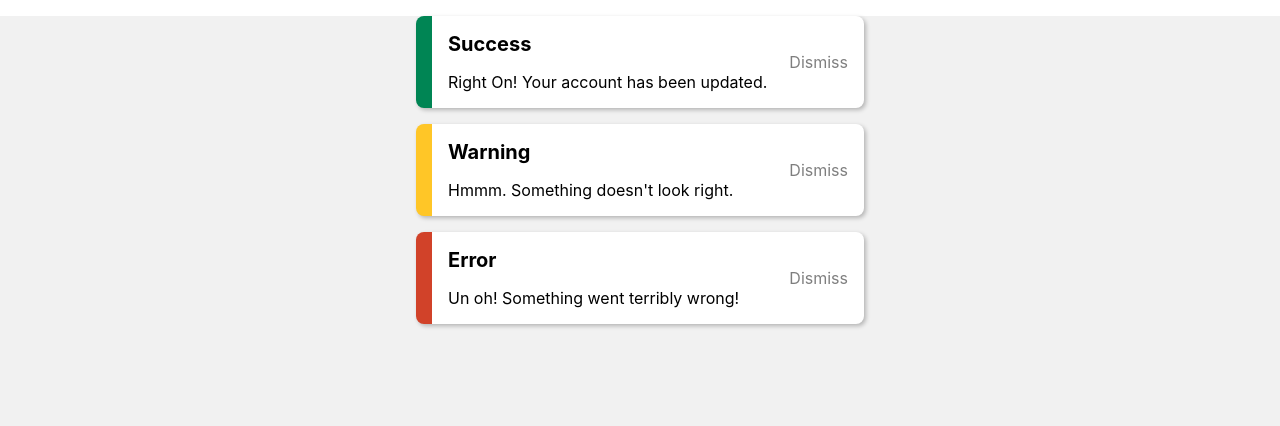
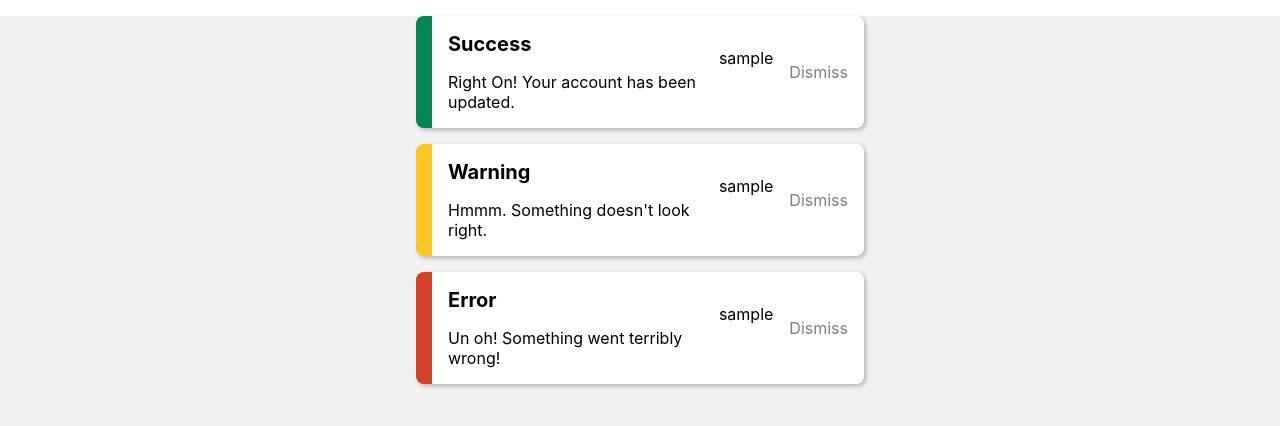
Before and after one commit to Ann9510/super-react, a React (Create React App) app in the folder react-practice/: page / in a window 1280 px wide. Shown: the top 426 px of the page. Built offline with nearby package versions, Linux system fonts and the light colour scheme.

Commit message:
26강 완료
- state 적용을 위한 text 변수 생성

```diff
--- a/react-practice/src/components/Toast.js
+++ b/react-practice/src/components/Toast.js
@@ -3,13 +3,16 @@ import "./Toast.css";
 import ToastMessage from "./ToastMessage";
 
 const Toast = ({ message }) => {
+  let text = "sample";
   const buttonClickHandler = (title) => {
+    text = "changed!";
     console.log(title);
   };
 
   return (
     <div className={`toast toast-${message.title}`}>
       <ToastMessage message={message} />
+      <p>{text}</p>
       <button
         className="toast__button"
         onClick={() => buttonClickHandler(message.title)}
```
